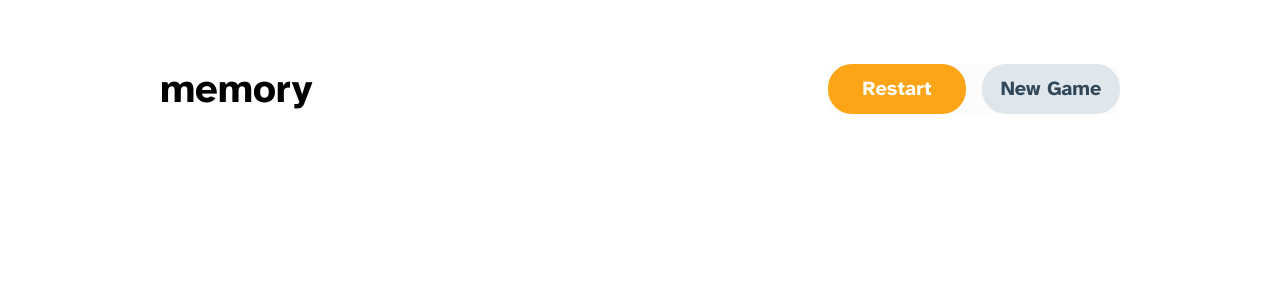
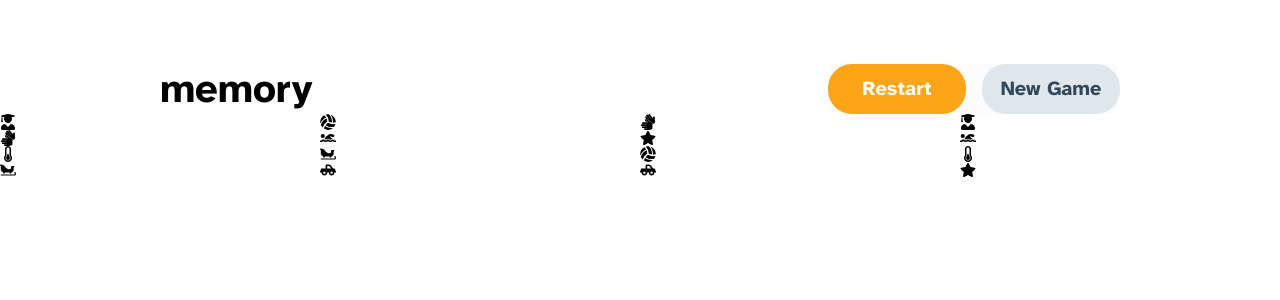
Before and after one commit to MarcinFiuk/memory-game, a React (Create React App) app: page / in a window 1280 px wide. Shown: the top 300 px of the page. Built offline with nearby package versions, Linux system fonts and the light colour scheme.

Commit message:
feat:add game section and display proper size and elements arr

```diff
--- a/package.json
+++ b/package.json
@@ -12,6 +12,7 @@
     "@types/react-dom": "^18.0.6",
     "react": "^18.2.0",
     "react-dom": "^18.2.0",
+    "react-icons": "^4.4.0",
     "react-scripts": "5.0.1",
     "typescript": "^4.7.4",
     "web-vitals": "^2.1.4"
--- a/src/components/Game/GameSection.tsx
+++ b/src/components/Game/GameSection.tsx
@@ -1,4 +1,45 @@
+import { useState, useEffect } from 'react';
+
+// import { cards } from '../../data/cards';
+import cards from '../../data/cards';
+
+type CardsTypes = { card: JSX.Element | string; id: number }[];
+
 function GameSection() {
-    return <main></main>;
+    const [updatedCardsArr, setUpdatedCardsArr] = useState<CardsTypes | null>(
+        null
+    );
+    const toBeChanged = 4;
+
+    useEffect(() => {
+        const pairNr = (toBeChanged * toBeChanged) / 2;
+        const arrWithRequiredNrOfElements = cards.icons.slice(0, pairNr);
+        const shuffledArr = [
+            ...arrWithRequiredNrOfElements,
+            ...arrWithRequiredNrOfElements,
+        ]
+            .sort(() => Math.random() - 0.5)
+            .map((card, index) => ({ card, id: index + 1 }));
+        setUpdatedCardsArr(shuffledArr);
+    }, [toBeChanged]);
+
+    const numOfColumnsAndRows = (num: 4 | 6) => {
+        if (num === 4) {
+            return 'grid-cols-4 grid-rows-4';
+        }
+        if (num === 6) {
+            return 'grid-cols-6 grid-rows-6';
+        }
+    };
+
+    return (
+        <main>
+            <div className={`grid ${numOfColumnsAndRows(toBeChanged)}`}>
+                {updatedCardsArr?.map(({ card, id }) => {
+                    return <div key={id}>{card}</div>;
+                })}
+            </div>
+        </main>
+    );
 }
 export default GameSection;
--- /dev/null
+++ b/src/data/cards.tsx
@@ -0,0 +1,65 @@
+import {
+    FaVolleyballBall,
+    FaUserGraduate,
+    FaTruckPickup,
+    FaThermometerQuarter,
+    FaSwimmer,
+    FaStar,
+    FaSleigh,
+    FaSignLanguage,
+    FaRoad,
+    FaPoundSign,
+    FaPizzaSlice,
+    FaPaperclip,
+    FaMobileAlt,
+    FaMagnet,
+    FaKiwiBird,
+    FaHeadphones,
+    FaGuitar,
+    FaFlagCheckered,
+} from 'react-icons/fa';
+
+const cards = {
+    numbers: [
+        '1',
+        '2',
+        '3',
+        '4',
+        '5',
+        '6',
+        '7',
+        '8',
+        '9',
+        '10',
+        '11',
+        '12',
+        '13',
+        '14',
+        '15',
+        '16',
+        '17',
+        '18',
+    ],
+    icons: [
+        <FaVolleyballBall />,
+        <FaUserGraduate />,
+        <FaTruckPickup />,
+        <FaThermometerQuarter />,
+        <FaSwimmer />,
+        <FaStar />,
+        <FaSleigh />,
+        <FaSignLanguage />,
+        <FaRoad />,
+        <FaPoundSign />,
+        <FaPizzaSlice />,
+        <FaPaperclip />,
+        <FaMobileAlt />,
+        <FaMagnet />,
+        <FaKiwiBird />,
+        <FaHeadphones />,
+        <FaGuitar />,
+        <FaFlagCheckered />,
+    ],
+};
+
+export default cards;
```
Also changed, not shown: 1 other file (tests, documents, lock files or other folders).
